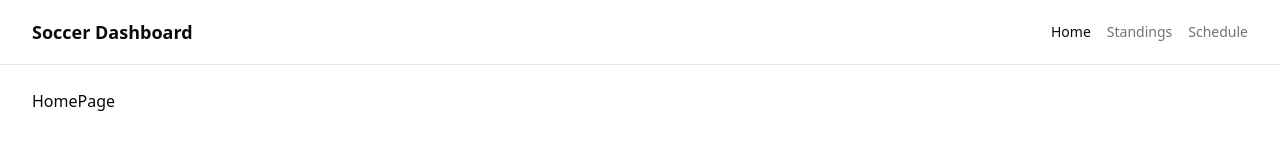
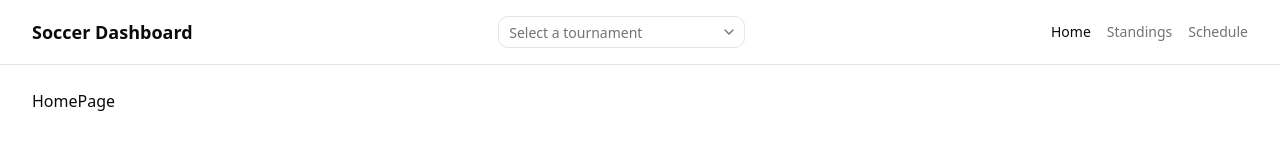
Before and after one commit to daniyal-h/soccer-tournament-dashboard, a React (Vite) app in the folder frontend/: page / in a window 1280 px wide. Shown: the top 160 px of the page. Built offline with nearby package versions, Linux system fonts and the light colour scheme.

Commit message:
feat: add tournament selector combobox

```diff
--- a/frontend/src/components/layout/Navbar.tsx
+++ b/frontend/src/components/layout/Navbar.tsx
@@ -1,4 +1,5 @@
 import { NavLink } from 'react-router-dom';
+import TournamentSelector from './TournamentSelector';
 
 const navItems = [
   { label: 'Home', to: '/' },
@@ -13,6 +14,8 @@ const Navbar = () => {
         <NavLink to="/" className="text-lg font-semibold">
           Soccer Dashboard
         </NavLink>
+
+        < TournamentSelector />
 
         <div className="flex items-center gap-4">
           {navItems.map((item) => (
--- /dev/null
+++ b/frontend/src/components/layout/TournamentSelector.tsx
@@ -0,0 +1,30 @@
+import {
+  Combobox,
+  ComboboxContent,
+  ComboboxEmpty,
+  ComboboxInput,
+  ComboboxItem,
+  ComboboxList,
+} from '../ui/combobox';
+
+const tournaments = ['FIFA World Cup 2026', 'UEFA Champions League', 'Copa America'];
+
+const TournamentSelector = () => {
+  return (
+    <Combobox items={tournaments}>
+      <ComboboxInput placeholder="Select a tournament" />
+      <ComboboxContent>
+        <ComboboxEmpty>No tournament found.</ComboboxEmpty>
+        <ComboboxList>
+          {(item) => (
+            <ComboboxItem key={item} value={item}>
+              {item}
+            </ComboboxItem>
+          )}
+        </ComboboxList>
+      </ComboboxContent>
+    </Combobox>
+  );
+};
+
+export default TournamentSelector;
```
